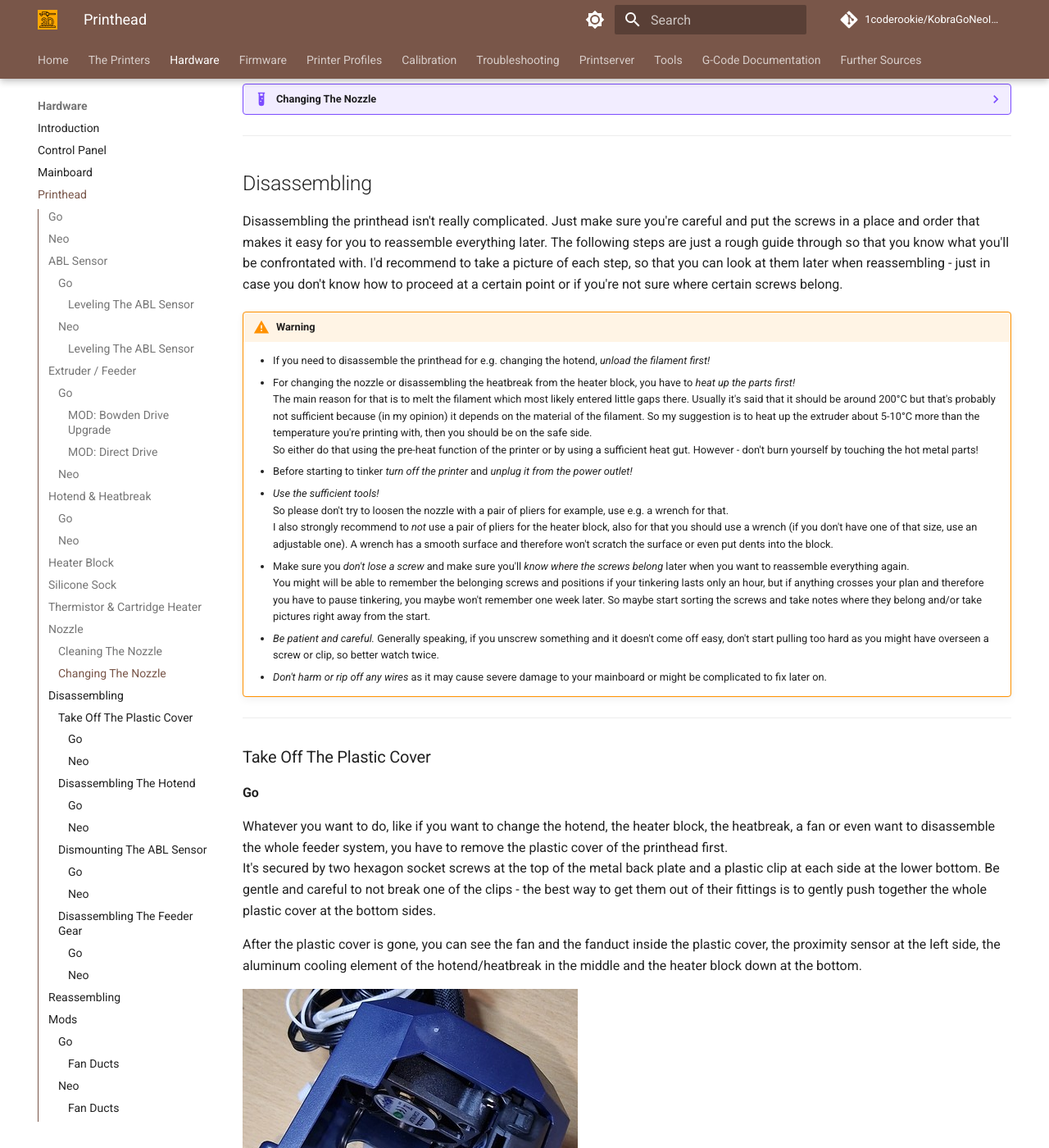
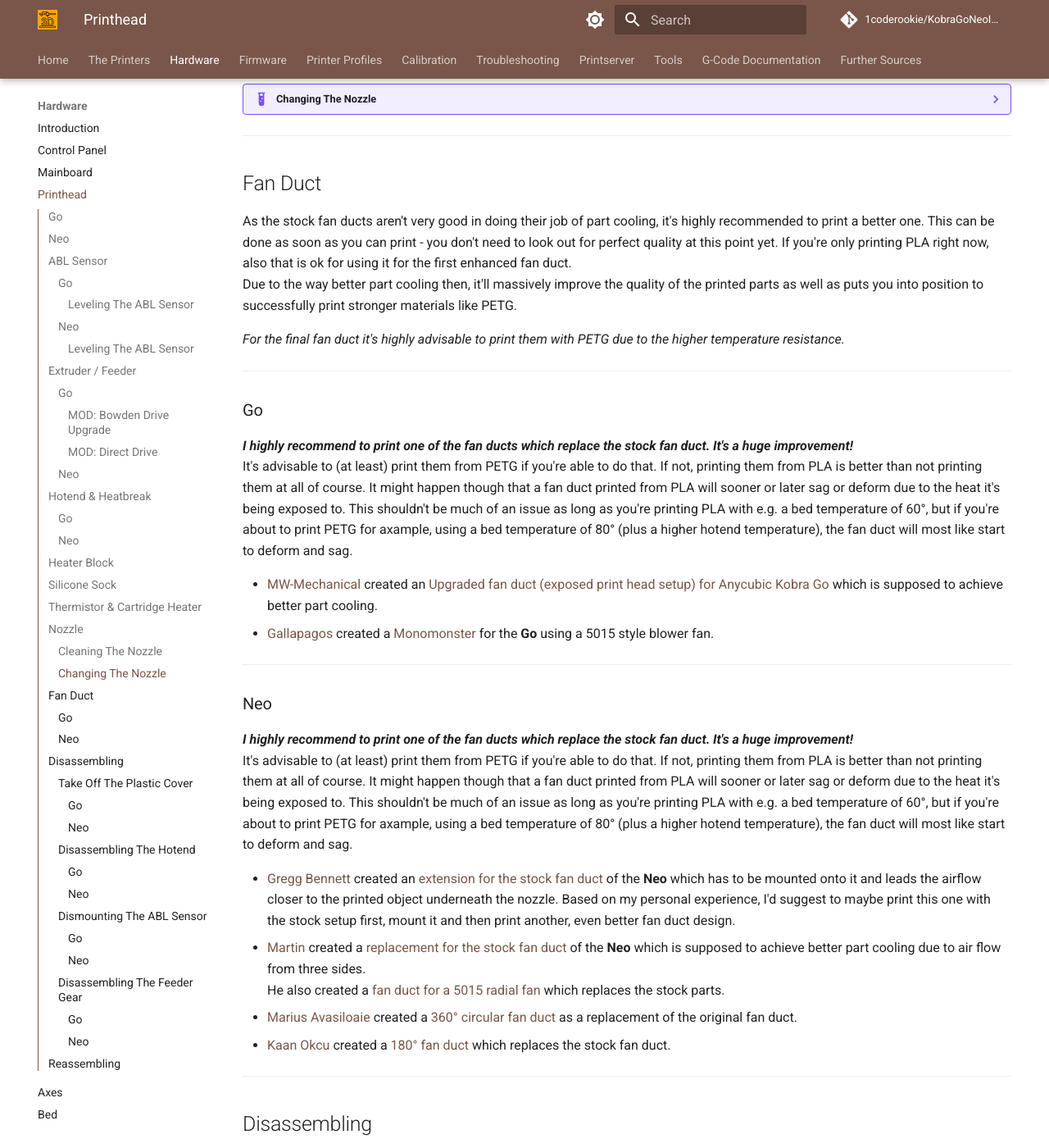
Before and after one commit to 1coderookie/KobraGoNeoInsights, an MkDocs documentation site: the page built from docs/hardware/printhead.md, in a window 1280 px wide and 1400 px high, scrolled down 19983 px. Shown: the whole window at 82% size. Built offline with MkDocs 1.6.1 and Material for MkDocs 9.7.7, drawn with Linux system fonts in a browser that asks for light colours; comment, search, counter and statistics services are not loaded; some of the changed text lies outside the part shown.

Commit message:
Update printhead.md

```diff
--- a/docs/hardware/printhead.md
+++ b/docs/hardware/printhead.md
@@ -463,6 +463,41 @@
 
 ---
 
+## Fan Duct
+
+As the stock fan ducts aren't very good in doing their job of part cooling, it's highly recommended to print a better one. This can be done as soon as you can print - you don't need to look out for perfect quality at this point yet. If you're only printing PLA right now, also that is ok for using it for the first enhanced fan duct.
+Due to the way better part cooling then, it'll massively improve the quality of the printed parts as well as puts you into position to successfully print stronger materials like PETG.
+
+*For the final fan duct it's highly advisable to print them with PETG due to the higher temperature resistance.*
+
+
+---
+
+### Go
+
+***I highly recommend to print one of the fan ducts which replace the stock fan duct. It's a huge improvement!***
+It's advisable to (at least) print them from PETG if you're able to do that. If not, printing them from PLA is better than not printing them at all of course. It might happen though that a fan duct printed from PLA will sooner or later sag or deform due to the heat it's being exposed to. This shouldn't be much of an issue as long as you're printing PLA with e.g. a bed temperature of 60°, but if you're about to print PETG for axample, using a bed temperature of 80° (plus a higher hotend temperature), the fan duct will most like start to deform and sag.
+
+- [MW-Mechanical](https://www.printables.com/de/social/455820-mw-mechanical) created an [Upgraded fan duct (exposed print head setup) for Anycubic Kobra Go](https://www.printables.com/de/model/338244-upgraded-fan-duct-exposed-print-head-setup-for-any) which is supposed to achieve better part cooling.
+- [Gallapagos](https://www.thingiverse.com/gallapagos/designs) created a [Monomonster](https://www.thingiverse.com/thing:5741047) for the **Go** using a 5015 style blower fan.
+
+
+---
+
+### Neo
+
+***I highly recommend to print one of the fan ducts which replace the stock fan duct. It's a huge improvement!***
+It's advisable to (at least) print them from PETG if you're able to do that. If not, printing them from PLA is better than not printing them at all of course. It might happen though that a fan duct printed from PLA will sooner or later sag or deform due to the heat it's being exposed to. This shouldn't be much of an issue as long as you're printing PLA with e.g. a bed temperature of 60°, but if you're about to print PETG for axample, using a bed temperature of 80° (plus a higher hotend temperature), the fan duct will most like start to deform and sag.
+
+- [Gregg Bennett](https://www.printables.com/de/social/221278-greg-bennett/about) created an [extension for the stock fan duct](https://www.printables.com/de/model/399159-air-duct-anycubic-kobra-neo-httpsyoutubeso7tb6e8yh) of the **Neo** which has to be mounted onto it and leads the airflow closer to the printed object underneath the nozzle. Based on my personal experience, I'd suggest to maybe print this one with the stock setup first, mount it and then print another, even better fan duct design.
+- [Martin](https://www.printables.com/de/social/443043-martin) created a [replacement for the stock fan duct ](https://www.printables.com/de/model/378928-anycubic-kobra-neo-fan-duct) of the **Neo** which is supposed to achieve better part cooling due to air flow from three sides.
+  He also created a [fan duct for a 5015 radial fan](https://www.printables.com/en/model/426167-kobra-neo-fan-duct-for-5015-fan/files) which replaces the stock parts.
+- [Marius Avasiloaie](https://www.printables.com/de/@MariusAvasiloaie) created a [360° circular fan duct](https://www.printables.com/de/model/498457-anycubic-kobra-neo-fan-duct) as a replacement of the original fan duct.
+- [Kaan Okcu](https://www.printables.com/de/@KaanOkcu_682657) created a [180° fan duct](https://www.printables.com/de/model/470004-anycubic-kobra-neo-fan-duct) which replaces the stock fan duct.
+
+
+---
+
 ## Disassembling
 
 Disassembling the printhead isn't really complicated. Just make sure you're careful and put the screws in a place and order that makes it easy for you to reassemble everything later. The following steps are just a rough guide through so that you know what you'll be confrontated with. I'd recommend to take a picture of each step, so that you can look at them later when reassembling - just in case you don't know how to proceed at a certain point or if you're not sure where certain screws belong.
@@ -646,35 +681,3 @@
     6. Then tighten up the two hexagon socket screws at the heatsink which hold the heatbreak in place, so that the hotend doesn't turn or wiggle anymore (but don't overtighten the screws though).
     7. Reassemble the fan and the plastic cover.
 -->
-
----
-
-## Mods
-
-In the following I'll list some of the mods I found which belong to the part "printhead" somehow.
-
----
-
-### Go
-
-#### Fan Ducts
-***I highly recommend to print one of the fan ducts which replace the stock fan duct. It's a huge improvement!***
-It's advisable to (at least) print them from PETG if you're able to do that. If not, printing them from PLA is better than not printing them at all of course. It might happen though that a fan duct printed from PLA will sooner or later sag or deform due to the heat it's being exposed to. This shouldn't be much of an issue as long as you're printing PLA with e.g. a bed temperature of 60°, but if you're about to print PETG for axample, using a bed temperature of 80° (plus a higher hotend temperature), the fan duct will most like start to deform and sag.
-
-- [MW-Mechanical](https://www.printables.com/de/social/455820-mw-mechanical) created an [Upgraded fan duct (exposed print head setup) for Anycubic Kobra Go](https://www.printables.com/de/model/338244-upgraded-fan-duct-exposed-print-head-setup-for-any) which is supposed to achieve better part cooling.
-- [Gallapagos](https://www.thingiverse.com/gallapagos/designs) created a [Monomonster](https://www.thingiverse.com/thing:5741047) for the **Go** using a 5015 style blower fan.
-
-
----
-
-### Neo
-
-#### Fan Ducts
-***I highly recommend to print one of the fan ducts which replace the stock fan duct. It's a huge improvement!***
-It's advisable to (at least) print them from PETG if you're able to do that. If not, printing them from PLA is better than not printing them at all of course. It might happen though that a fan duct printed from PLA will sooner or later sag or deform due to the heat it's being exposed to. This shouldn't be much of an issue as long as you're printing PLA with e.g. a bed temperature of 60°, but if you're about to print PETG for axample, using a bed temperature of 80° (plus a higher hotend temperature), the fan duct will most like start to deform and sag.
-
-- [Gregg Bennett](https://www.printables.com/de/social/221278-greg-bennett/about) created an [extension for the stock fan duct](https://www.printables.com/de/model/399159-air-duct-anycubic-kobra-neo-httpsyoutubeso7tb6e8yh) of the **Neo** which has to be mounted onto it and leads the airflow closer to the printed object underneath the nozzle. Based on my personal experience, I'd suggest to maybe print this one with the stock setup first, mount it and then print another, even better fan duct design.
-- [Martin](https://www.printables.com/de/social/443043-martin) created a [replacement for the stock fan duct ](https://www.printables.com/de/model/378928-anycubic-kobra-neo-fan-duct) of the **Neo** which is supposed to achieve better part cooling due to air flow from three sides.
-  He also created a [fan duct for a 5015 radial fan](https://www.printables.com/en/model/426167-kobra-neo-fan-duct-for-5015-fan/files) which replaces the stock parts.
-- [Marius Avasiloaie](https://www.printables.com/de/@MariusAvasiloaie) created a [360° circular fan duct](https://www.printables.com/de/model/498457-anycubic-kobra-neo-fan-duct) as a replacement of the original fan duct.
-- [Kaan Okcu](https://www.printables.com/de/@KaanOkcu_682657) created a [180° fan duct](https://www.printables.com/de/model/470004-anycubic-kobra-neo-fan-duct) which replaces the stock fan duct.
```
